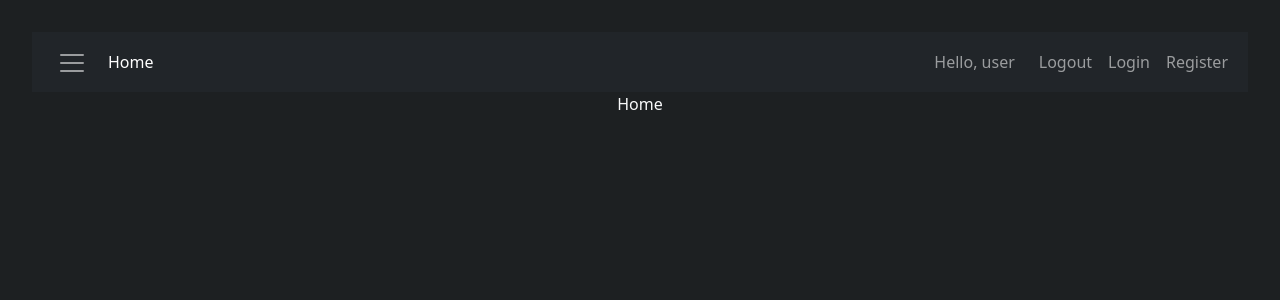
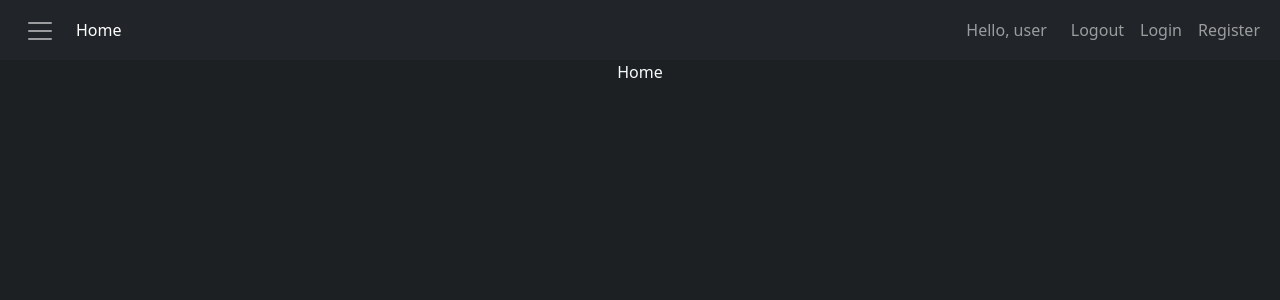
Before and after one commit to iMuhammadMustafa/Structor.ReactFormBuilder, a React (Vite) app: page / in a window 1280 px wide. Shown: the top 300 px of the page. Built offline with nearby package versions, Linux system fonts and the light colour scheme.

Commit message:
Update style

```diff
--- a/src/App.css
+++ b/src/App.css
@@ -1,7 +1,5 @@
 #root {
-  max-width: 1280px;
   margin: 0 auto;
-  padding: 2rem;
   text-align: center;
 }
 
--- a/src/main.tsx
+++ b/src/main.tsx
@@ -4,7 +4,7 @@ import ReactDOM from "react-dom/client";
 import "bootstrap/dist/js/bootstrap.bundle.js";
 
 import App from "./App";
-import "./index.scss";
+import "./main.scss";
 
 ReactDOM.createRoot(document.getElementById("root") as HTMLElement).render(
   <React.StrictMode>
```
Also changed, not shown: src/main.scss (renamed from src/index.scss).
